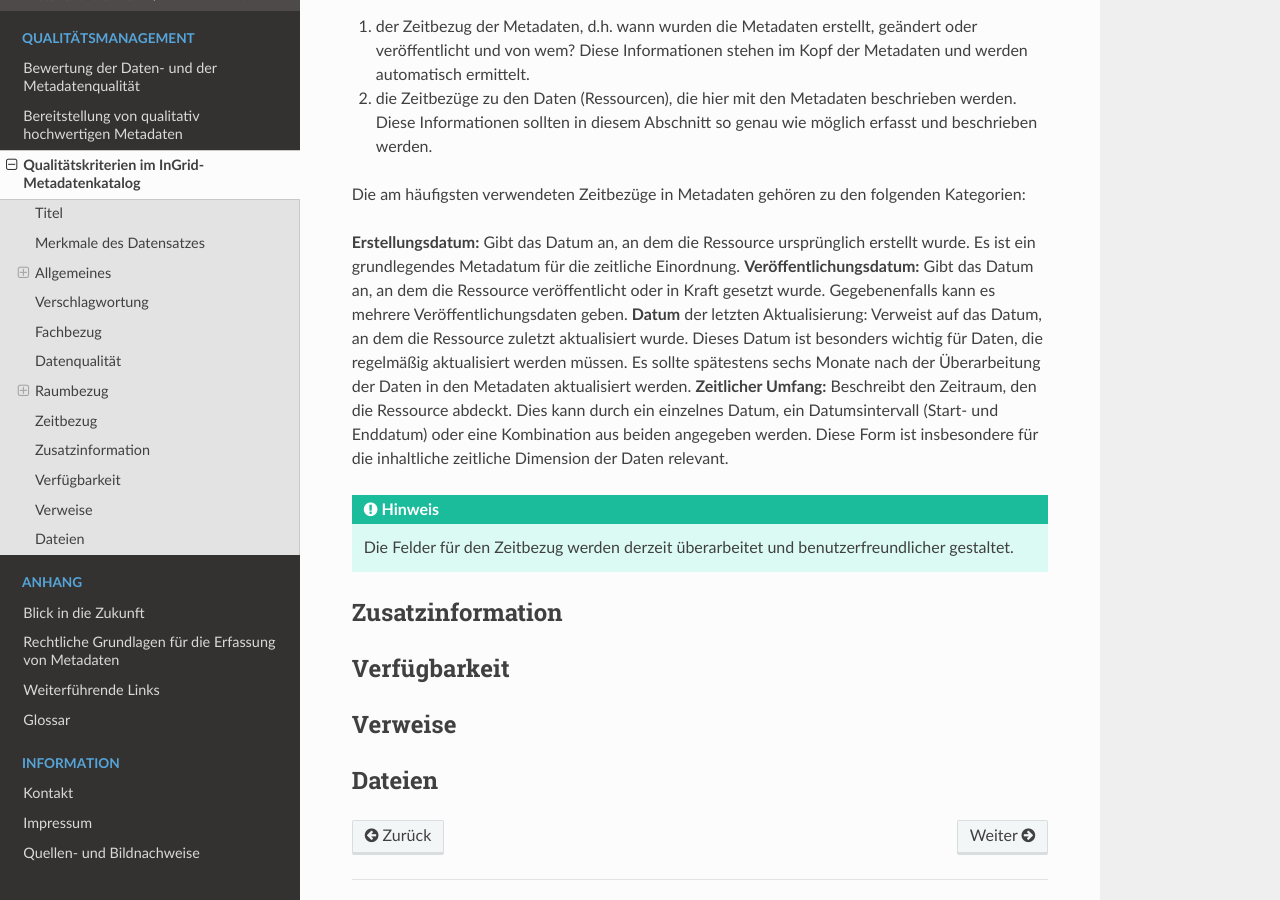
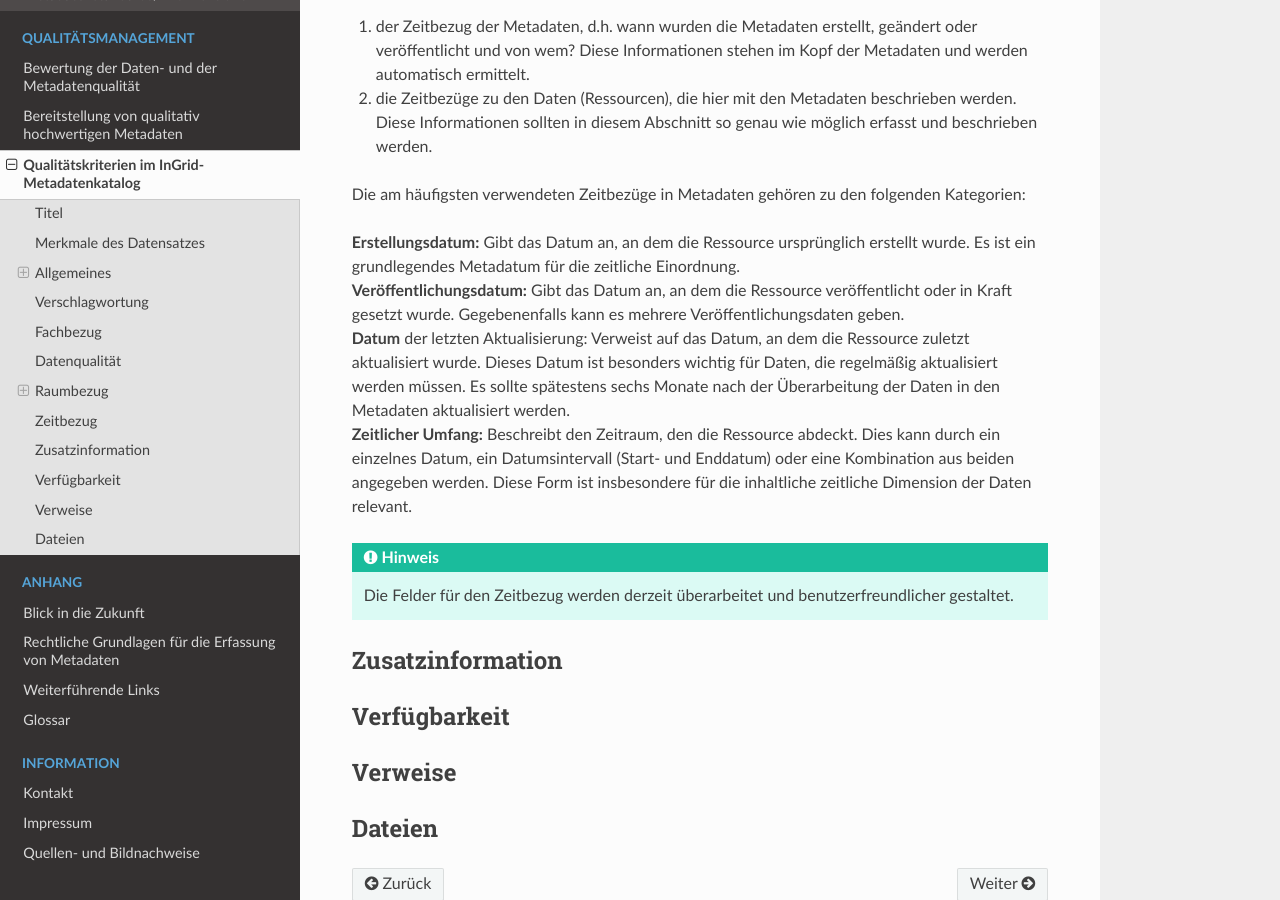
Before and after one commit to tomiwo/ingrid-mdk-st-high-quality-metadata, a Sphinx documentation site: the page built from docs/qualitaetsmanagement/metadatenschema-ige.rst, in a window 1280 px wide and 900 px high, scrolled down 3770 px. Built offline with Sphinx 7.4.7 and the Read the Docs theme 3.1.0, drawn with Linux system fonts in a browser that asks for light colours.

```diff
--- a/docs/qualitaetsmanagement/metadatenschema-ige.rst
+++ b/docs/qualitaetsmanagement/metadatenschema-ige.rst
@@ -128,10 +128,10 @@ In den Metadaten werden zwei verschiedene Zeitbezüge unterschieden.
 
 Die am häufigsten verwendeten Zeitbezüge in Metadaten gehören zu den folgenden Kategorien:
 
-**Erstellungsdatum:** Gibt das Datum an, an dem die Ressource ursprünglich erstellt wurde. Es ist ein grundlegendes Metadatum für die zeitliche Einordnung.
-**Veröffentlichungsdatum:** Gibt das Datum an, an dem die Ressource veröffentlicht oder in Kraft gesetzt wurde. Gegebenenfalls kann es mehrere Veröffentlichungsdaten geben.
-**Datum** der letzten Aktualisierung: Verweist auf das Datum, an dem die Ressource zuletzt aktualisiert wurde. Dieses Datum ist besonders wichtig für Daten, die regelmäßig aktualisiert werden müssen. Es sollte spätestens sechs Monate nach der Überarbeitung der Daten in den Metadaten aktualisiert werden.
-**Zeitlicher Umfang:** Beschreibt den Zeitraum, den die Ressource abdeckt. Dies kann durch ein einzelnes Datum, ein Datumsintervall (Start- und Enddatum) oder eine Kombination aus beiden angegeben werden. Diese Form ist insbesondere für die inhaltliche zeitliche Dimension der Daten relevant.
+| **Erstellungsdatum:** Gibt das Datum an, an dem die Ressource ursprünglich erstellt wurde. Es ist ein grundlegendes Metadatum für die zeitliche Einordnung.
+| **Veröffentlichungsdatum:** Gibt das Datum an, an dem die Ressource veröffentlicht oder in Kraft gesetzt wurde. Gegebenenfalls kann es mehrere Veröffentlichungsdaten geben.
+| **Datum** der letzten Aktualisierung: Verweist auf das Datum, an dem die Ressource zuletzt aktualisiert wurde. Dieses Datum ist besonders wichtig für Daten, die regelmäßig aktualisiert werden müssen. Es sollte spätestens sechs Monate nach der Überarbeitung der Daten in den Metadaten aktualisiert werden.
+| **Zeitlicher Umfang:** Beschreibt den Zeitraum, den die Ressource abdeckt. Dies kann durch ein einzelnes Datum, ein Datumsintervall (Start- und Enddatum) oder eine Kombination aus beiden angegeben werden. Diese Form ist insbesondere für die inhaltliche zeitliche Dimension der Daten relevant.
 
 .. hint:: Die Felder für den Zeitbezug werden derzeit überarbeitet und benutzerfreundlicher gestaltet.
 
```
